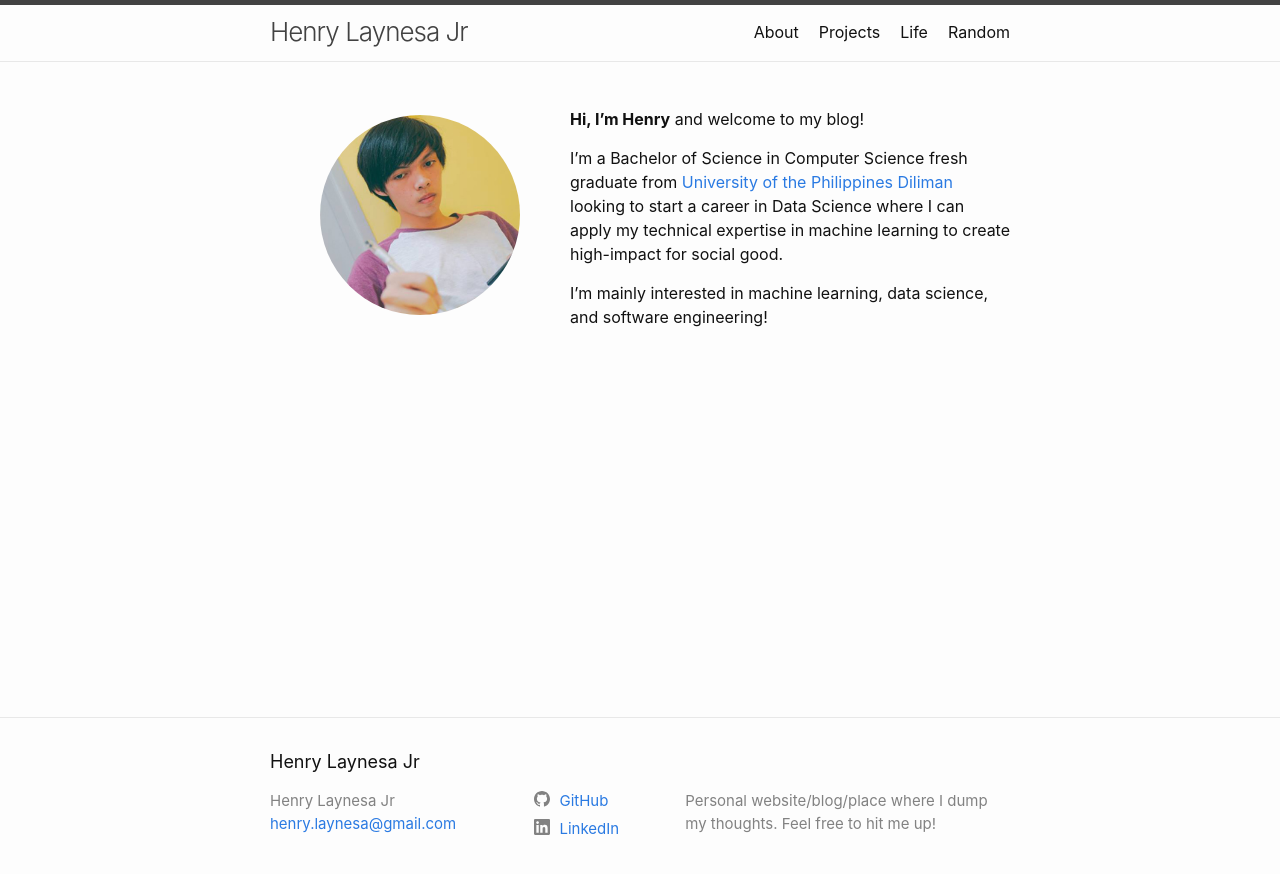
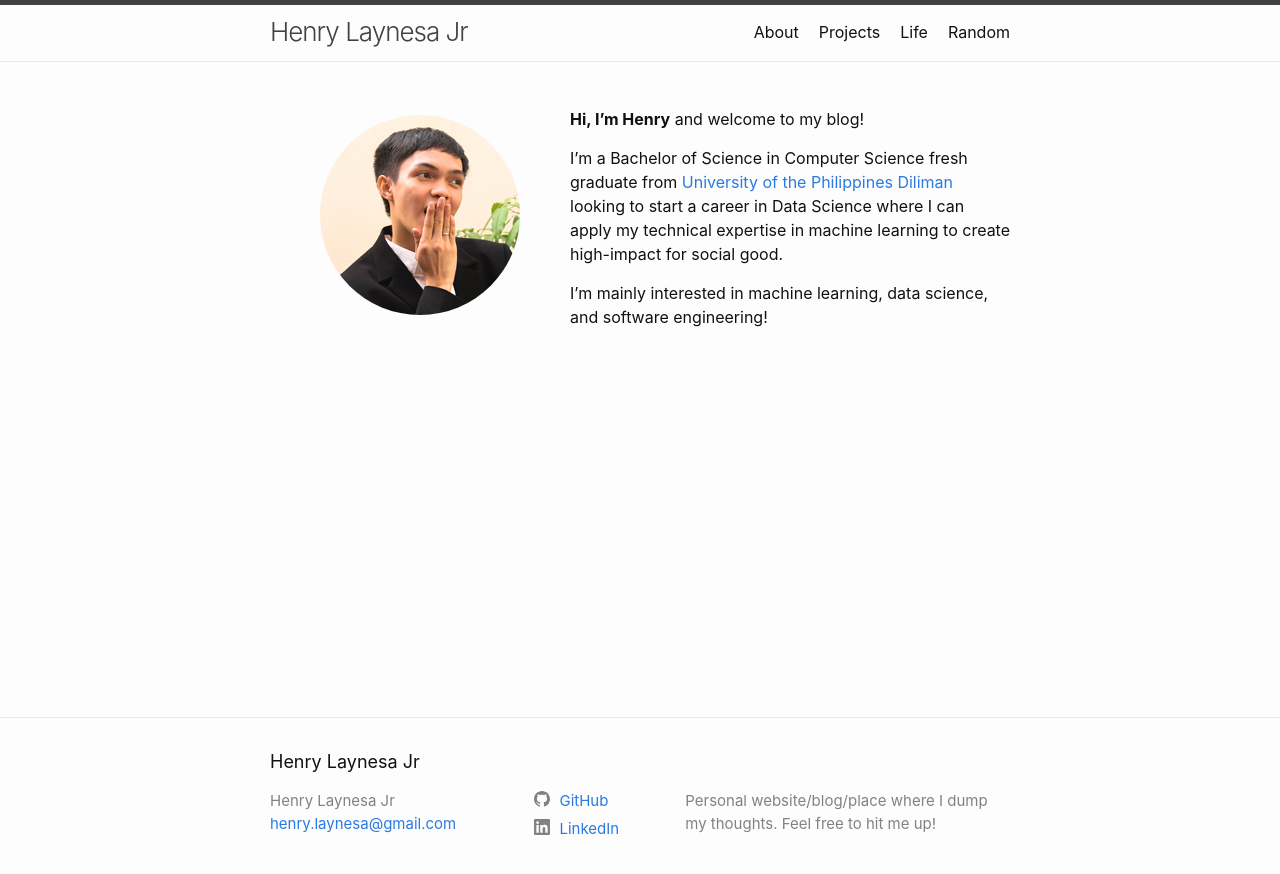
Before and after one commit to henrylaynesa/henrylaynesa.github.io, a Jekyll site: the page built from index.md, in a window 1280 px wide. Shown: the top 874 px of the page. Built offline with Jekyll 4.4.1, drawn with Linux system fonts in a browser that asks for light colours.

Commit message:
Updated profile picture in landing page

```diff
--- a/index.md
+++ b/index.md
@@ -5,7 +5,7 @@
 layout: home
 ---
 
-<img style="float:left; object-fit: cover; border-radius:50%; margin: 8px 50px" width="200" height="200" src="assets/profile.jpg" alt="Profile">
+<img style="float:left; object-fit: cover; border-radius:50%; margin: 8px 50px" width="200" height="200" src="assets/profile.png" alt="Profile">
 
 <strong>Hi, I'm Henry</strong> and welcome to my blog!
 
```
Also changed, not shown: assets/profile.jpg (deleted), assets/profile.png (added).
